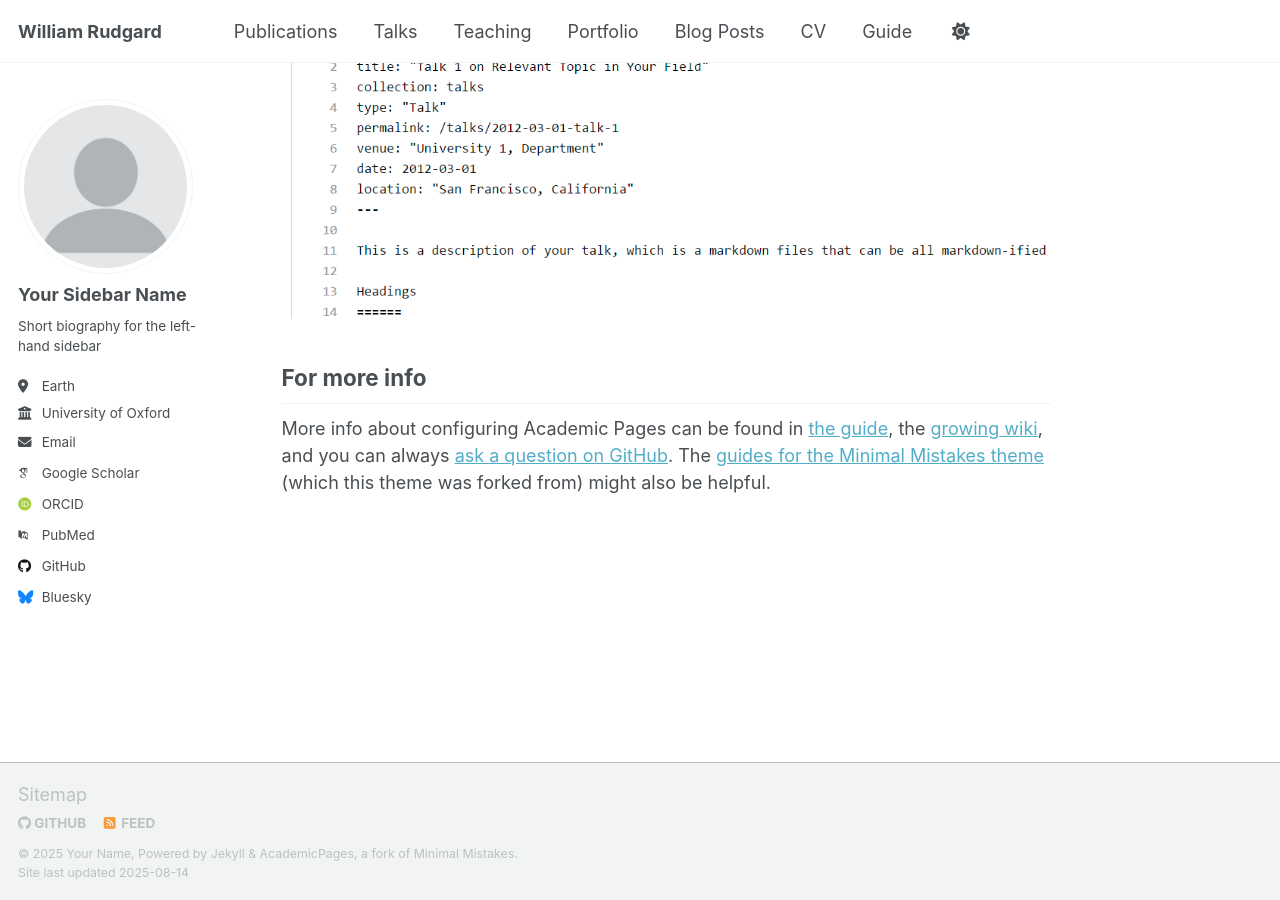
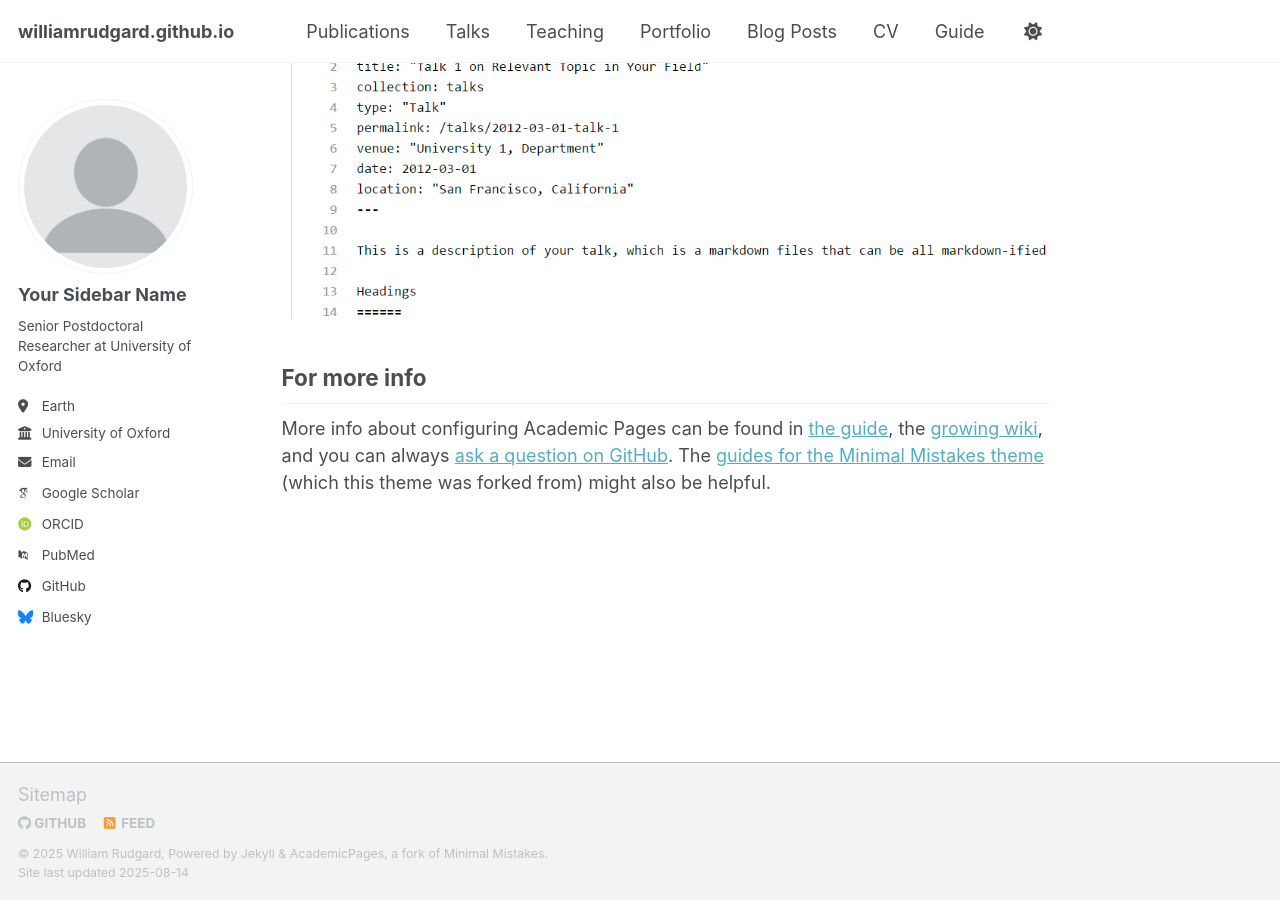
Before and after one commit to WilliamRudgard/williamrudgard.github.io, a Jekyll site: the page built from _pages/about.md, in a window 1280 px wide and 900 px high, scrolled down 2880 px. Built offline with Jekyll 4.4.1, drawn with Linux system fonts in a browser that asks for light colours; some web fonts are replaced; a script that is not in the unit is left out.

Commit message:
Update _config.yml

```diff
--- a/_config.yml
+++ b/_config.yml
@@ -9,9 +9,9 @@
 # Basic Site Settings
 locale                   : "en-UK"
 site_theme               : "default" # Currently available options are "default", "air"
-title                    : "William Rudgard"
+title                    : # ""
 title_separator          : "-"
-name                     : &name "Your Name"
+name                     : &name "William Rudgard"
 description              : &description "personal description"
 url                      : https://academicpages.github.io # the base hostname & protocol for your site e.g. "https://[your GitHub username].github.io" or if you already have some other page hosted on Github then use "https://[your GitHub username].github.io/[Your Repo Name]"
 baseurl                  : "" # the subpath of your site, e.g. "/blog"
@@ -25,7 +25,7 @@ author:
   avatar           : "Profile.png"
   name             : "Your Sidebar Name"
   pronouns         : # example: "she/her"
-  bio              : "Short biography for the left-hand sidebar"
+  bio              : "Senior Postdoctoral Researcher at University of Oxford"
   location         : "Earth"
   employer         : "University of Oxford"
   uri              : # URL
```
